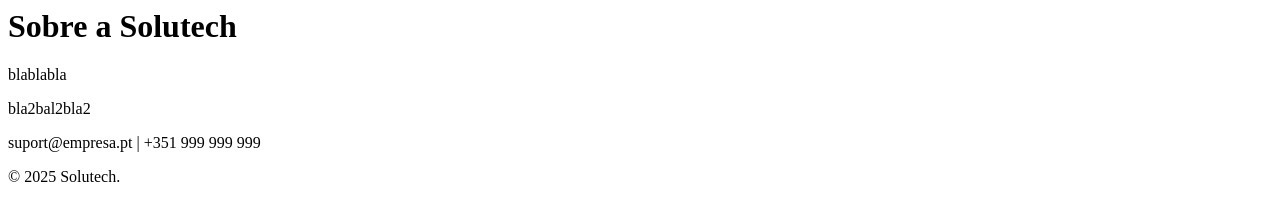
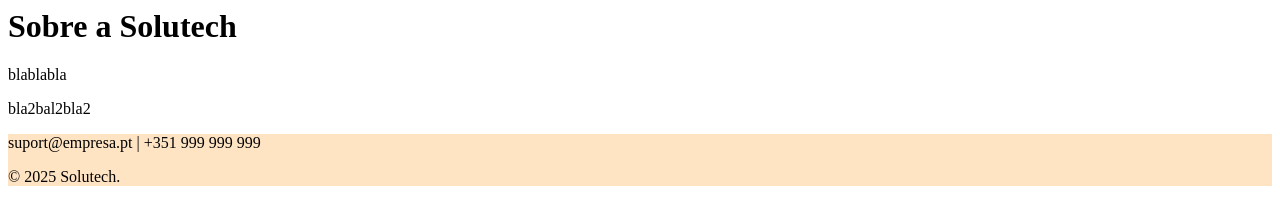
Before and after one commit to pmguerre/projecto1, a plain HTML site: page index.html in a window 1280 px wide. Drawn offline with Linux system fonts and the light colour scheme.

Commit message:
terminei o footer

```diff
--- a/index.html
+++ b/index.html
@@ -8,7 +8,7 @@
 
     <p>bla2bal2bla2</p>
 
-    <div id="footer">
+    <div id="footer" style="background-color: bisque;">
         <p>suport@empresa.pt | +351 999 999 999</p>
         <p>&copy; 2025 Solutech.</p>
     </div>
```
